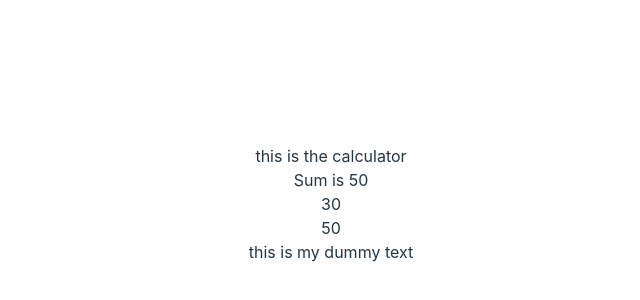
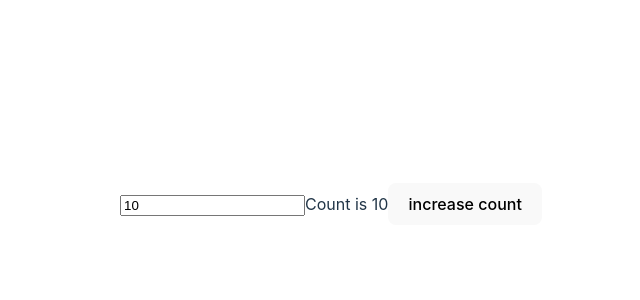
Before and after one commit to gautamakash91/jerrin, a React (Vite) app: page / in a window 1280 px wide. Shown: the part 196-496 px from the top of the page, without its empty margins (309-949 px from the left). Built offline with nearby package versions, Linux system fonts and the light colour scheme.

Commit message:
session 4: state variables

```diff
--- a/src/components/counter.jsx
+++ b/src/components/counter.jsx
@@ -1,28 +1,30 @@
-function Counter(){
+import { useState } from "react";
+
+function Counter() {
+  const [a, setA] = useState(10);
+
+  function IncreaseCount() {
+    setA(a + 1);
+  }
+
+  function handleChange(event){
+    // console.log(event);
+    var b = parseInt(event.target.value)
+    setA(b);
+  }
+
   return (
     <div>
-      Hello world
-      <Addition />
+      <input
+        value={a}
+        onChange={handleChange}
+      />
+      Count is {a}
+      <button onClick={IncreaseCount}>
+        increase count
+      </button>
     </div>
-  )
-}
-
-export function Calculator(){
-  return (
-    <div>
-      this is a Calculator
-      <Addition />
-      <Counter />
-    </div>
-  )
-}
-
-export function Addition(){
-  return (
-    <div>
-      this is the addition component
-    </div>
-  )
+  );
 }
 
 export default Counter;
--- a/src/main.jsx
+++ b/src/main.jsx
@@ -2,11 +2,12 @@ import { StrictMode } from "react";
 import { createRoot } from "react-dom/client";
 import App from "./App.jsx";
 import "./index.css";
-import Calculator from "./homework/calculator/calculator.jsx";
+// import Calculator from "./homework/calculator/calculator.jsx";
+import Counter from "./components/counter.jsx";
 // import Counter, { Calculator } from "./components/counter.jsx"; //relative path
 
 createRoot(document.getElementById("root")).render(
   <StrictMode>
-    <Calculator />
+    <Counter />
   </StrictMode>
 );
```
